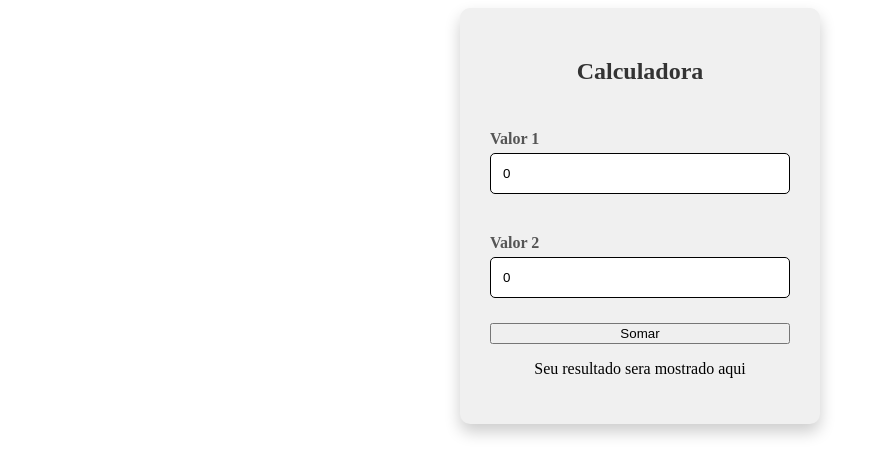
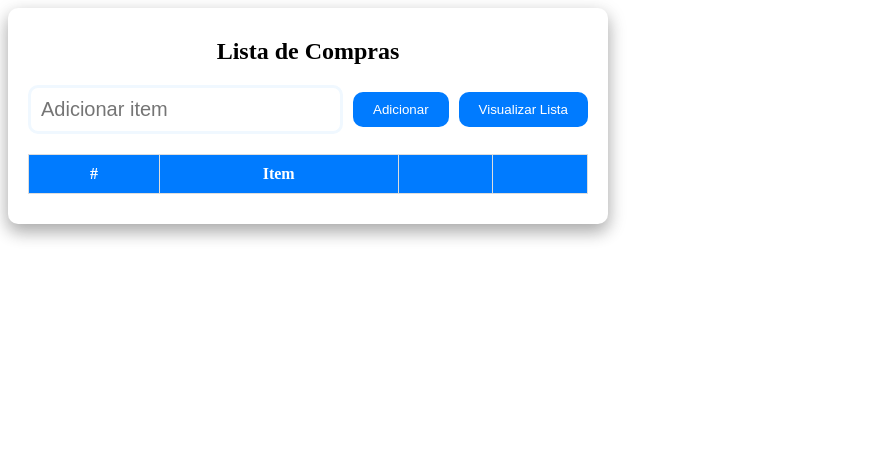
Before and after one commit to JzBreno/Domine-o-Angular-com-Material-Design-TailwindCSS-API-s-REST-Login-Social-, an Angular app: page / in a window 1280 px wide. Shown: the top 476 px of the page, without its empty margins (0-888 px from the left). Built offline with nearby package versions, Linux system fonts and the light colour scheme.

Commit message:
lista de compras

```diff
--- a/src/app/app.html
+++ b/src/app/app.html
@@ -1,3 +1,3 @@
-<!--<app-primeiro-componente></app-primeiro-componente>-->
-<app-calculadora></app-calculadora>
+
+<app-lista-de-compras></app-lista-de-compras>
 <router-outlet></router-outlet>
--- a/src/app/app.ts
+++ b/src/app/app.ts
@@ -2,10 +2,12 @@ import { Component, signal } from '@angular/core';
 import { RouterOutlet } from '@angular/router';
 import {PrimeiroComponente} from './primeiro-componente/primeiro-componente';
 import {Calculadora} from './calculadora/calculadora';
+import {ListaDeCompras} from './lista-de-compras/lista-de-compras';
+import {TelaZap} from './tela-zap/tela-zap';
 
 @Component({
   selector: 'app-root',
-  imports: [RouterOutlet, Calculadora],
+  imports: [RouterOutlet,ListaDeCompras],
   templateUrl: './app.html',
   styleUrl: './app.scss'
 })
--- /dev/null
+++ b/src/app/lista-de-compras/itemLista.ts
@@ -0,0 +1,6 @@
+export class itemLista {
+  id ?:number;
+  nome ?: string;
+  validado : boolean = false;
+
+}
--- /dev/null
+++ b/src/app/lista-de-compras/lista-de-compras.html
@@ -0,0 +1,44 @@
+<div class="container">
+    <h1>Lista de Compras</h1>
+    <form #frm="ngForm"
+          class="add-item-form"
+          (ngSubmit)="adicionarItem()">
+      <input type="text"
+             name="item"
+             id="item"
+             placeholder="Adicionar item"
+             [(ngModel)]="item"
+      />
+      <button type="submit">Adicionar</button>
+      <button type="button" (click)="mostrarItens()">Visualizar Lista</button>
+    </form>
+    <table>
+        <thead>
+            <tr>
+                <th>#</th>
+                <th>Item</th>
+                <th></th>
+                <th></th>
+            </tr>
+        </thead>
+        <tbody>
+          @if (mostrarLista) {
+            @for (item of listaDeCompras; track $index){
+              <tr>
+                <td>{{item.id}}</td>
+                <td>{{item.nome}}</td>
+                <td><input type="checkbox" (click)="marcarDisponibilidade(item)"/></td>
+                <td><button type="button" (click)="removerItem(listaDeCompras.indexOf(item))" style="background: none; border: none; cursor: pointer;">
+                  <svg xmlns="http://www.w3.org/2000/svg" width="24" height="24" viewBox="0 0 24 24" fill="none" stroke="red" stroke-width="2" stroke-linecap="round" stroke-linejoin="round">
+                    <polyline points="3 6 5 6 21 6"></polyline>
+                    <path d="M19 6v14a2 2 0 0 1-2 2H7a2 2 0 0 1-2-2V6m3 0V4a2 2 0 0 1 2-2h4a2 2 0 0 1 2 2v2"></path>
+                    <line x1="10" y1="11" x2="10" y2="17"></line>
+                    <line x1="14" y1="11" x2="14" y2="17"></line>
+                  </svg>
+                </button></td>
+              </tr>
+            }
+          }
+        </tbody>
+    </table>
+</div>
--- /dev/null
+++ b/src/app/lista-de-compras/lista-de-compras.scss
@@ -0,0 +1,91 @@
+*{
+  margin: 0;
+  padding: 0;
+  box-sizing: border-box;
+}
+
+.container{
+  background-color: white;
+  border-radius: 10px;
+  box-shadow: 0 8px 16px 0 rgba(0, 0, 0, 0.2), 0 6px 20px 0 rgba(0, 0, 0, 0.19);
+  padding: 30px 20px;
+  text-align: center;
+  width: 90%;
+  max-width: 600px;
+}
+
+h1{
+  font-size: 24px;
+  margin-bottom: 20px;
+  color: black;
+}
+
+.add-item-form{
+  display: flex;
+  justify-content: center;
+  align-items: center;
+  gap: 10px;
+  margin-bottom: 20px;
+}
+
+input{
+  flex : 1;
+  padding: 10px;
+  border: 3px solid aliceblue;
+  border-radius: 10px;
+  font-size: 20px;
+}
+
+input:focus{
+  outline: none;
+  border-color: aliceblue;
+}
+
+button{
+  padding: 10px 20px;
+  border: none;
+  border-radius: 10px;
+  background-color: #007bff;
+  color: white;
+  cursor: pointer;
+  transition: background 0.3s;
+
+}
+
+button:hover{
+  background-color: aliceblue;
+  text-align: center;
+}
+
+table {
+  width: 100%;
+  border-collapse: collapse;
+  margin-top: 10px;
+}
+
+thead{
+  background-color: #007bff;
+  color: #fff;
+}
+
+th{
+  background-color: #007bff;
+}
+
+th, td{
+  padding: 10px;
+  text-align: center;
+  border: 1px solid #ddd;
+}
+
+tr:nth-child(odd){
+  background-color: #f9f9f9;
+}
+tr:nth-child(even){
+  background-color: #e6f0ff;
+}
+
+input[type=checkbox],input[type=radio]{
+  transform: scale(1.2);
+  cursor: pointer;
+}
--- /dev/null
+++ b/src/app/lista-de-compras/lista-de-compras.ts
@@ -0,0 +1,59 @@
+import { Component } from '@angular/core';
+import {FormsModule} from '@angular/forms';
+import {CommonModule} from '@angular/common';
+import {itemLista} from './itemLista';
+
+@Component({
+  selector: 'app-lista-de-compras',
+  imports: [
+    FormsModule, CommonModule,
+  ],
+  templateUrl: './lista-de-compras.html',
+  styleUrl: './lista-de-compras.scss'
+})
+
+export class ListaDeCompras {
+
+  item: string = '';
+  listaDeCompras: itemLista[] = [];
+  listaDeRemovidos: itemLista[] = [];
+  mostrarLista: boolean = false;
+
+   adicionarItem() {
+
+     if(this.item === ''){
+       return;
+     }
+
+     let novoItem = new itemLista();
+     novoItem.nome = this.item;
+     novoItem.validado = true;
+
+     if (novoItem) {
+       this.listaDeCompras.push(novoItem);
+       novoItem.id = this.listaDeCompras.indexOf(novoItem) + 1;
+     }
+     this.item = '';
+     console.table(this.listaDeCompras);
+   }
+
+   mostrarItens(){
+     console.log(this.mostrarLista)
+     this.mostrarLista = !this.mostrarLista;
+     console.log(this.mostrarLista)
+   }
+
+   marcarDisponibilidade(item: itemLista) {
+     item.validado !=  item.validado;
+     return item;
+   }
+
+   removerItem(index: number) {
+
+     this.listaDeRemovidos.push(this.listaDeCompras[index]);
+      this.listaDeCompras.splice(index, 1);
+      console.table(this.listaDeRemovidos);
+
+   }
+
+}
--- /dev/null
+++ b/src/app/tela-zap/tela-zap.scss
@@ -0,0 +1,58 @@
+.container {
+  background: #fff;
+  padding: 16px;
+  border-radius: 6px;
+  box-shadow: 0 2px 8px rgba(0,0,0,0.06);
+  font-family: Arial, Helvetica, sans-serif;
+}
+
+h2 {
+  margin: 0 0 12px 0;
+  color: #123456;
+}
+
+.actions {
+  display: flex;
+  justify-content: flex-end;
+  margin-bottom: 8px;
+}
+
+.btn {
+  padding: 8px 12px;
+  border-radius: 6px;
+  border: none;
+  cursor: pointer;
+}
+
+.btn-success {
+  background: #28a745;
+  color: white;
+}
+
+.table-wrap {
+  overflow-x: auto;
+}
+
+.results-table {
+  width: 100%;
+  border-collapse: collapse;
+}
+
+.results-table th,
+.results-table td {
+  border: 1px solid #e3e6ea;
+  padding: 10px;
+  text-align: center;
+}
+
+.results-table thead th {
+  background: #0b4b73;
+  color: white;
+  font-weight: 600;
+}
+
+.totals-row td {
+  background: #2774c9;
+  color: white;
+  font-weight: 600;
+}
```
Also changed, not shown: src/app/tela-zap/tela-zap.html (added, +41 -0 lines), src/app/tela-zap/tela-zap.ts (added, +120 -0 lines), 2 other files (tests, documents, lock files or other folders).
